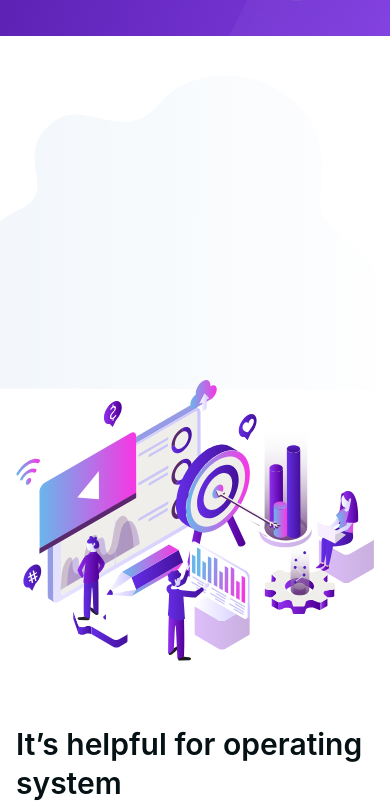
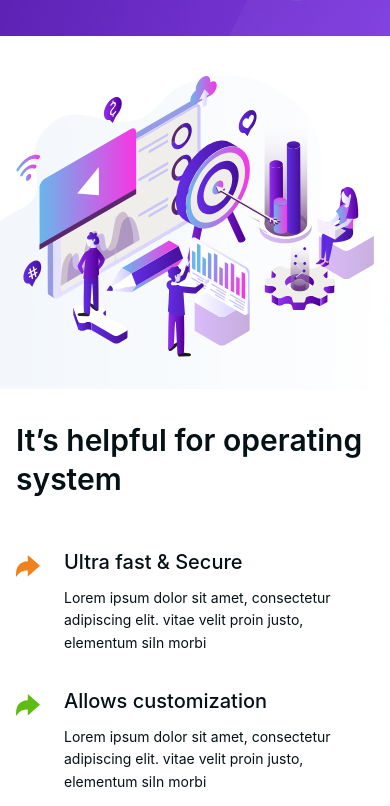
Before and after one commit to imranBappy/Codext, a website: page index.html in a window 390 px wide. Shown: the part 808-1614 px from the top of the page. Drawn offline with Linux system fonts and the light colour scheme; files whose address does not match are found by name.

Commit message:
fix responsive issue

```diff
--- a/index.html
+++ b/index.html
@@ -118,7 +118,7 @@
     <div class="container">
       <div class="flex flex-col  lg:flex-row gap-6 lg:gap-28">
         <div class="w-full ">
-          <div class="w-full  bg-no-repeat bg-cover bg-center  flex  flex-col justify-end  h-[625px] relative z-20 ">
+          <div class="w-full  bg-no-repeat bg-cover bg-center  flex  flex-col justify-end   md:h-[625px] relative z-20 ">
             <div>
               <img class="  mb-10 z-20 lg:max-w-[601.132px] " src="../assets//operating-system.svg" alt="">
             </div>
```
Also changed, not shown: dist/output.css.
